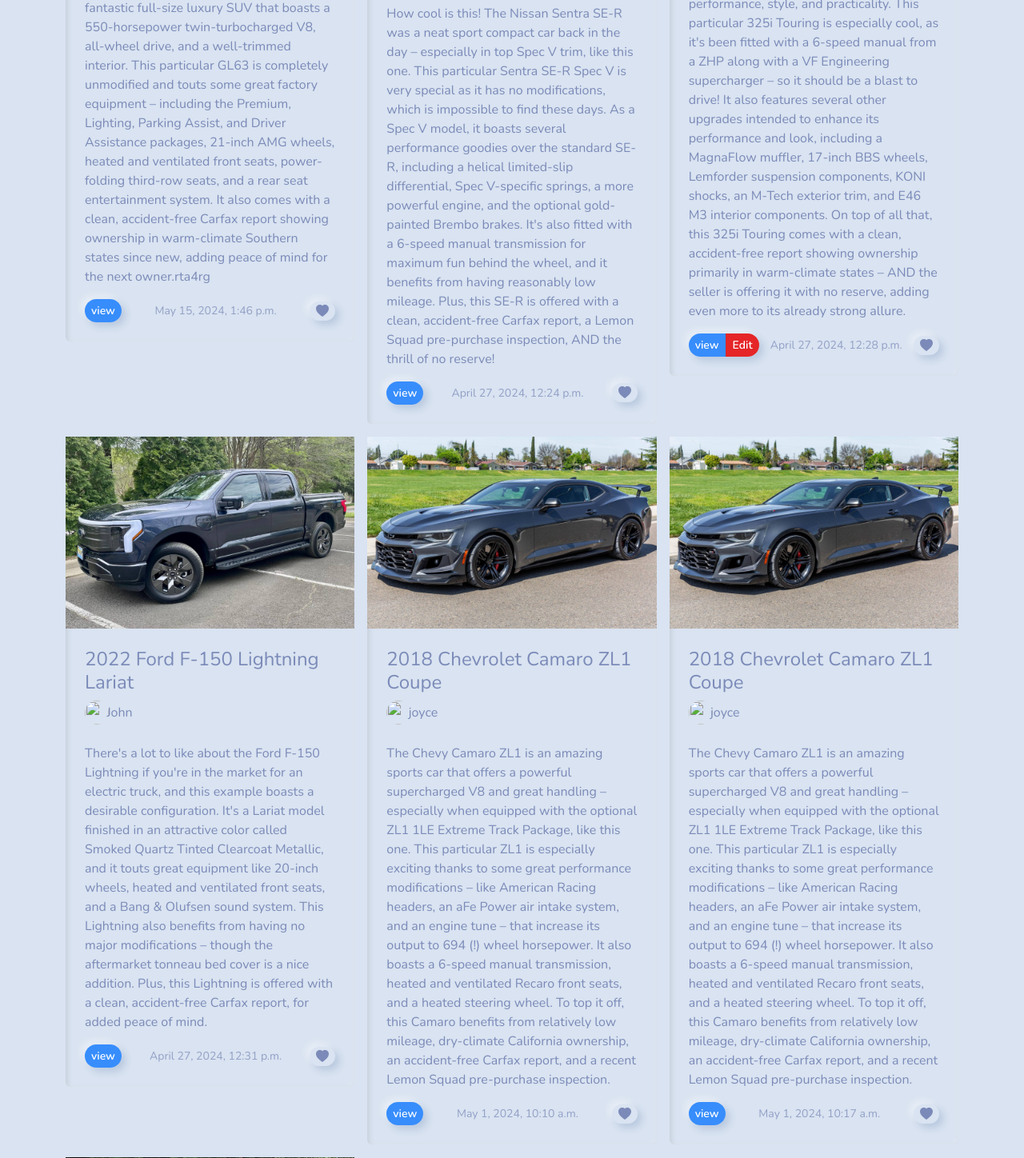
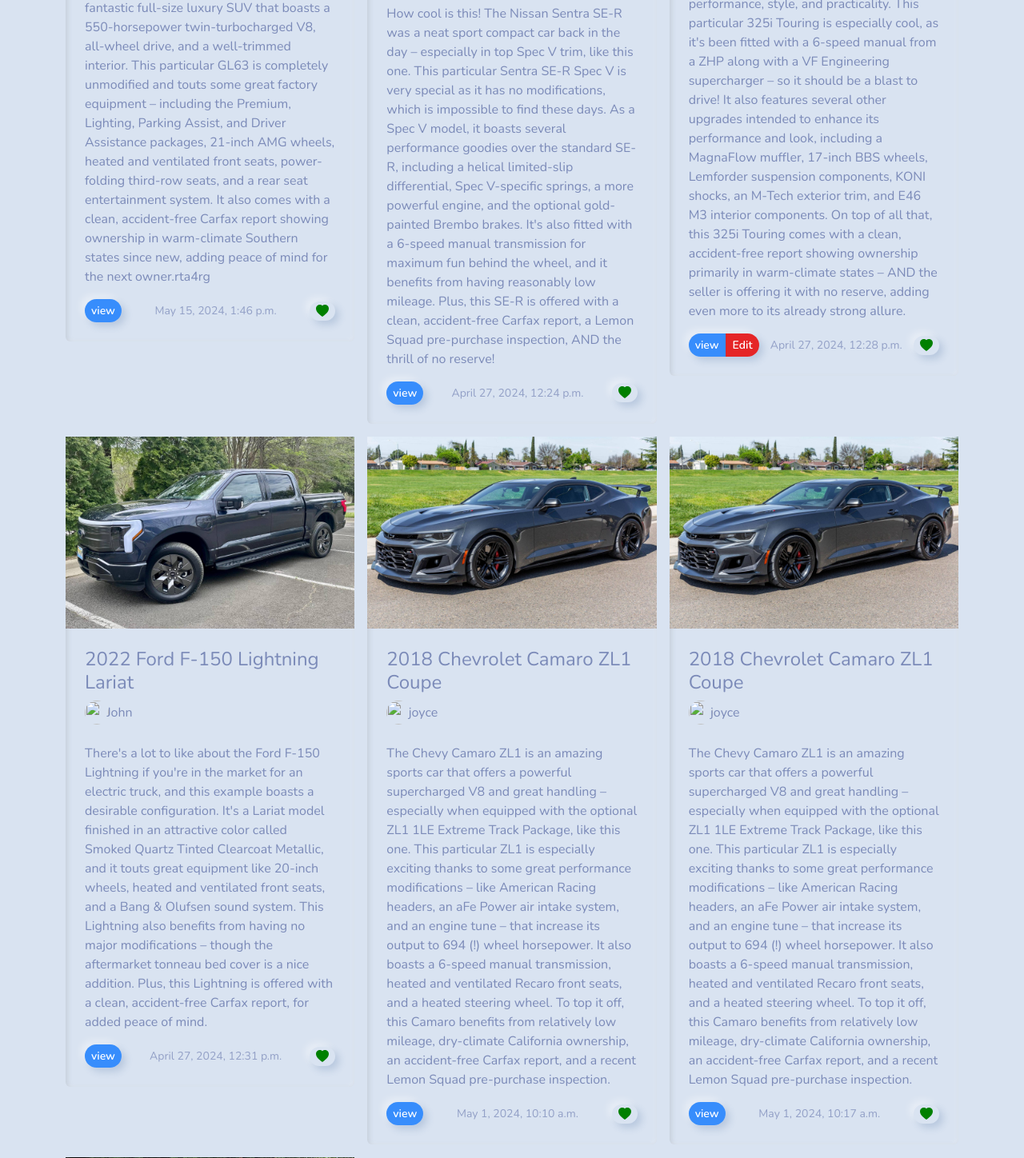
Before and after one commit to 2003gichohiwaweru/Gmax_Web_App, a Django app: page /home/ in a window 1280 px wide. Shown: the part 1018-2466 px from the top of the page at 80% size. Run offline with Django 5.2, Linux system fonts and the light colour scheme; a user stored in the database is signed in; data comes from the database, SQL or seed files in the repository; some libraries are stand-ins or nearby versions.

Commit message:
car_listing_card updates

```diff
--- a/src/main/templates/components/car_listing_card.html
+++ b/src/main/templates/components/car_listing_card.html
@@ -29,10 +29,18 @@
             </div>
             <small class="text-muted">{{ listing.updated_at}}</small>
             <button id = "like_{{listing.id}}"value="like" class="btn btn-sm" type="button">
-                <svg xmlns="http://www.w3.org/2000/svg" width="16" height="16" fill="currentColor"
+                {% if listing.id in liked_listing_ids %}
+                <svg xmlns="http://www.w3.org/2000/svg" width="16" height="16" fill="red" class="bi bi-heart"
                 class="bi bi-heart-fill" viewBox="0 0 16 16">
                     <path fill-rule="evenodd" d="M8 1.314C12.438-3.248 23.534 4.735 8 15-7.534 4.736 3.562-3.248 8 1.314"/>
-                  </svg>
+                </svg>
+
+                {% else %}
+                <svg xmlns="http://www.w3.org/2000/svg" width="16" height="16" fill="green" class="bi bi-heart"
+                class="bi bi-heart-fill" viewBox="0 0 16 16">
+                    <path fill-rule="evenodd" d="M8 1.314C12.438-3.248 23.534 4.735 8 15-7.534 4.736 3.562-3.248 8 1.314"/>
+                </svg>
+                {% endif %}
             </button>
 
         </div>
```
